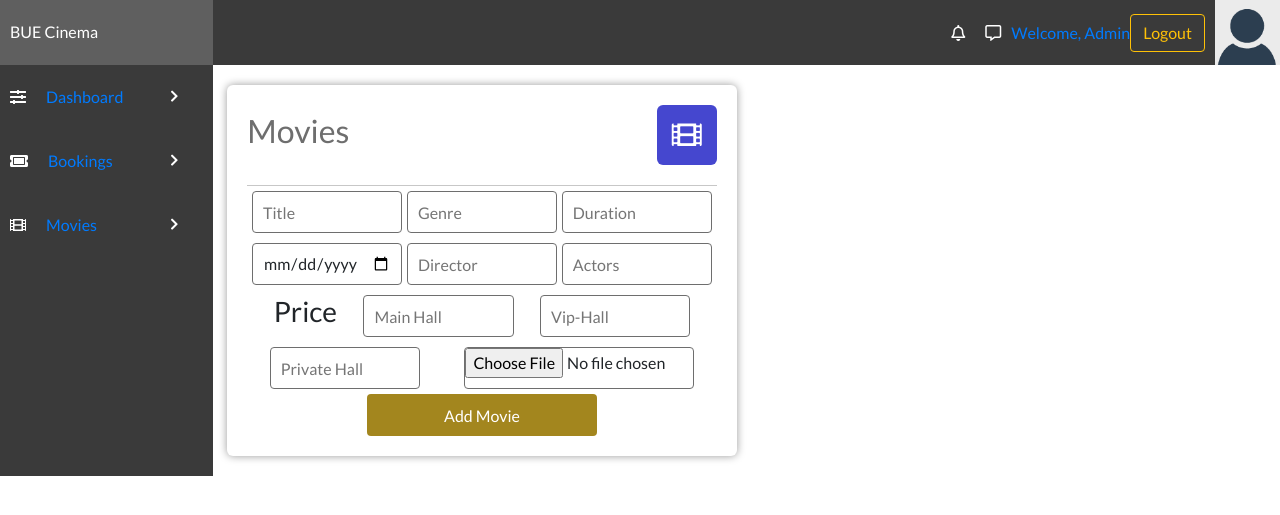
After one commit to aman05382/movie_ticket_booking_system_php, a PHP site: page /Railway_Reservation_System/admin/addmovie.php in a window 1280 px wide. The commit adds this page. Shown: the top 515 px of the page. Run offline with PHP 8.4, Linux system fonts and the light colour scheme; a user stored in the database is signed in; data comes from the database, SQL or seed files in the repository.

Commit message:
Merge branch 'main' of https://github.com/aman05382/Railway_Reservation_System into main

```diff
--- /dev/null
+++ b/admin/addmovie.php
@@ -0,0 +1,120 @@
+<?php
+include "config.php";
+
+// Check user login or not
+if (!isset($_SESSION['uname'])) {
+    header('Location: index.php');
+}
+
+// logout
+if (isset($_POST['but_logout'])) {
+    session_destroy();
+    header('Location: index.php');
+}
+?>
+<!DOCTYPE html>
+<html lang="en">
+
+<head>
+    <meta charset="UTF-8">
+    <meta name="viewport" content="width=device-width, initial-scale=1.0">
+    <meta http-equiv="X-UA-Compatible" content="ie=edge">
+    <title>Admin Dashboard</title>
+    <link rel="icon" type="image/png" href="../img/logo.png">
+    <link rel="stylesheet" href="../style/styles.css">
+    <link rel="stylesheet" href="https://use.fontawesome.com/releases/v5.7.2/css/all.css" integrity="sha384-fnmOCqbTlWIlj8LyTjo7mOUStjsKC4pOpQbqyi7RrhN7udi9RwhKkMHpvLbHG9Sr" crossorigin="anonymous">
+    <link rel="stylesheet" href="https://maxcdn.bootstrapcdn.com/bootstrap/4.0.0/css/bootstrap.min.css" integrity="sha384-Gn5384xqQ1aoWXA+058RXPxPg6fy4IWvTNh0E263XmFcJlSAwiGgFAW/dAiS6JXm" crossorigin="anonymous">
+</head>
+
+<body>
+    <?php
+    $link = mysqli_connect("localhost", "root", "", "cinema_db");
+    $sql = "SELECT * FROM bookingTable";
+    $bookingsNo = mysqli_num_rows(mysqli_query($link, $sql));
+    $messagesNo = mysqli_num_rows(mysqli_query($link, "SELECT * FROM feedbackTable"));
+    $moviesNo = mysqli_num_rows(mysqli_query($link, "SELECT * FROM movieTable"));
+    ?>
+    <div class="admin-section-header">
+        <div class="admin-logo">
+            BUE Cinema
+        </div>
+        <div class="admin-login-info">
+            <i class="far fa-bell admin-notification-button"></i>
+            <i class="far fa-comment-alt"></i>
+            <a href="#">Welcome, Admin</a>
+            <form method='post' action="">
+                <input type="submit" value="Logout" class="btn btn-outline-warning" name="but_logout">
+            </form>
+            <img class="admin-user-avatar" src="../img/avatar.png" alt="">
+        </div>
+    </div>
+    <div class="admin-container">
+        <div class="admin-section admin-section1 ">
+            <ul>
+                <li><i class="fas fa-sliders-h"></i><a href="admin.php">Dashboard </a><i class="fas admin-dropdown fa-chevron-right"></i></li>
+                <li><i class="fas fa-ticket-alt"></i><a href="view.php">Bookings</a> <i class="fas admin-dropdown fa-chevron-right"></i></li>
+
+                <li><i class="fas fa-film"></i><a href="addmovie.php">Movies </a><i class="fas admin-dropdown fa-chevron-right"></i></li>
+            </ul>
+        </div>
+        <div class="admin-section admin-section2">
+            <div class="admin-section-column">
+
+
+                <div class="admin-section-panel admin-section-panel2">
+                    <div class="admin-panel-section-header">
+                        <h2>Movies</h2>
+                        <i class="fas fa-film" style="background-color: #4547cf"></i>
+                    </div>
+                    <form action="" method="POST">
+                        <input placeholder="Title" type="text" name="movieTitle" required>
+                        <input placeholder="Genre" type="text" name="movieGenre" required>
+                        <input placeholder="Duration" type="number" name="movieDuration" required>
+                        <input placeholder="Release Date" type="date" name="movieRelDate" required>
+                        <input placeholder="Director" type="text" name="movieDirector" required>
+                        <input placeholder="Actors" type="text" name="movieActors" required>
+                        <h3>Price</h3>
+                        <input placeholder="Main Hall" type="text" name="mainhall" required>
+                        <input placeholder="Vip-Hall" type="text" name="viphall" required>
+                        <input placeholder="Private Hall" type="text" name="privatehall" required><br>
+                        <input type="file" name="movieImg" accept="image/*">
+                        <button type="submit" value="submit" name="submit" class="form-btn">Add Movie</button>
+                        <?php
+                        if (isset($_POST['submit'])) {
+                            $insert_query = "INSERT INTO
+                            movieTable (  movieImg,
+                                            movieTitle,
+                                            movieGenre,
+                                            movieDuration,
+                                            movieRelDate,
+                                            movieDirector,
+                                            movieActors,
+                                            mainhall,
+                                            viphall,
+                                            privatehall)
+                            VALUES (        'img/" . $_POST['movieImg'] . "',
+                                            '" . $_POST["movieTitle"] . "',
+                                            '" . $_POST["movieGenre"] . "',
+                                            '" . $_POST["movieDuration"] . "',
+                                            '" . $_POST["movieRelDate"] . "',
+                                            '" . $_POST["movieDirector"] . "',
+                                            '" . $_POST["movieActors"] . "',
+                                            '" . $_POST["mainhall"] . "',
+                                            '" . $_POST["viphall"] . "',
+                                            '" . $_POST["privatehall"] . "')";
+                            mysqli_query($link, $insert_query);
+                        }
+                        ?>
+                    </form>
+                </div>
+            </div>
+
+        </div>
+    </div>
+
+    <script src="../scripts/jquery-3.3.1.min.js "></script>
+    <script src="../scripts/owl.carousel.min.js "></script>
+    <script src="../scripts/script.js "></script>
+</body>
+
+</html>
```
Also changed, not shown: admin/admin.php (+6 -69 lines).
